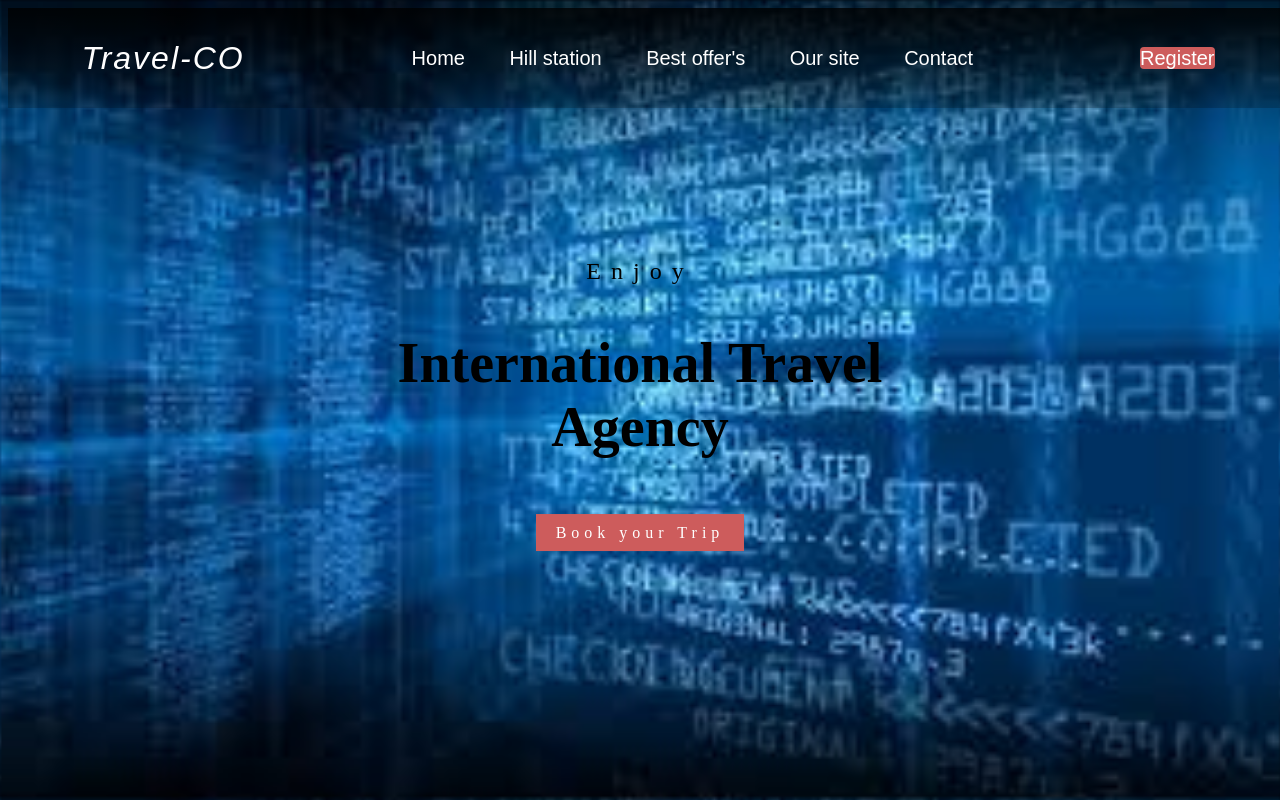
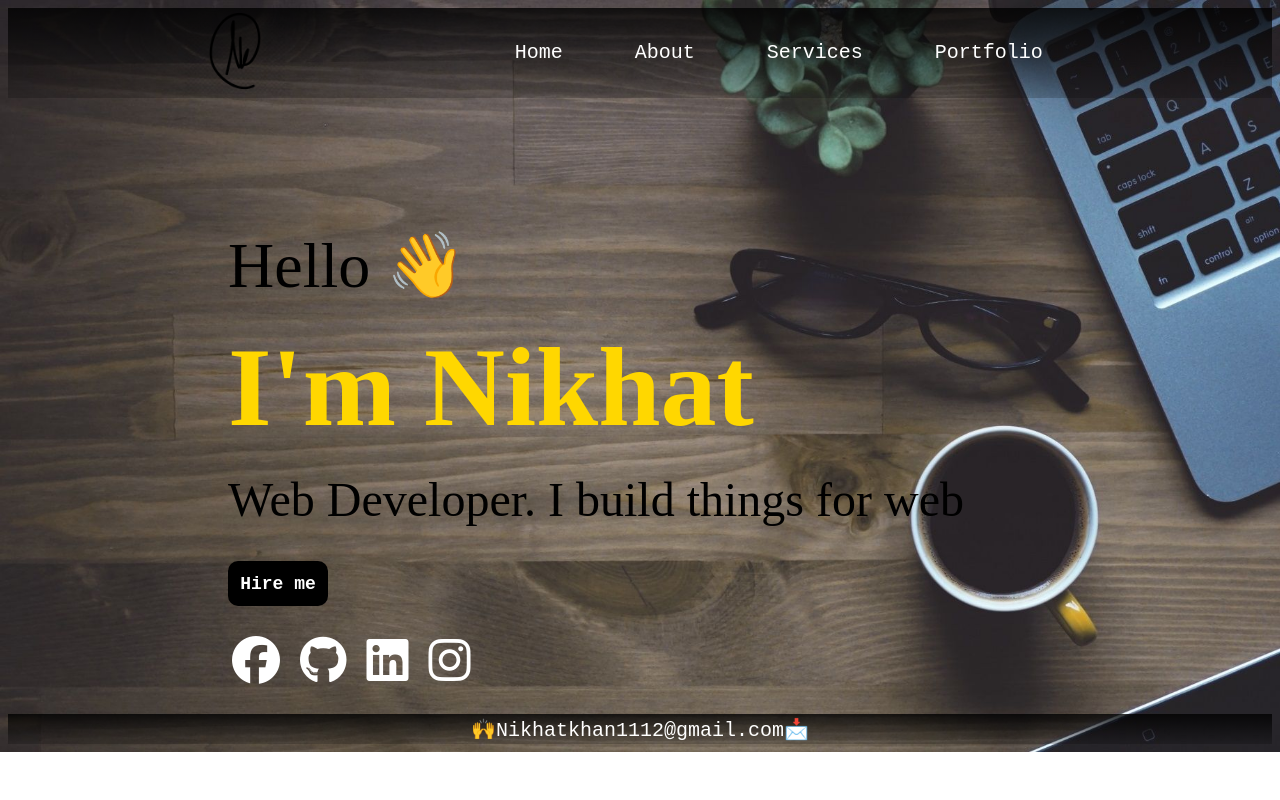
Before and after one commit to Nikhatkhan02/Landing-page, a plain HTML site: page first.html in a window 1280 px wide. Drawn offline with Linux system fonts and the light colour scheme.

Commit message:
all commit

```diff
--- a/first.html
+++ b/first.html
@@ -4,29 +4,37 @@
     <meta charset="UTF-8">
     <meta name="viewport" content="width=device-width, initial-scale=1.0">
     <title>Landing page</title>
+    <link rel="stylesheet" href="https://cdnjs.cloudflare.com/ajax/libs/font-awesome/6.5.1/css/all.min.css" integrity="sha512-DTOQO9RWCH3ppGqcWaEA1BIZOC6xxalwEsw9c2QQeAIftl+Vegovlnee1c9QX4TctnWMn13TZye+giMm8e2LwA==" crossorigin="anonymous" referrerpolicy="no-referrer" />
     <link rel="stylesheet" href="style.css">
+    <script src="https://kit.fontawesome.com/a91403a9cf.js" crossorigin="anonymous"></script>
 </head>
 <body>
-     <nav>
+    <div class="navbar">
         <div class="logo">
-            <i>Travel-CO</i>
+            <img src="nkpng.png">
         </div>
-        <div class="menu">
-            <a href="#">Home</a>
-            <a href="#">Hill station</a>
-            <a href="#">Best offer's</a>
-            <a href="#">Our site</a>
-            <a href="#">Contact</a>
-        </div>
-        <div class="register">
-            <a href="#">Register</a>
+    <div class="nav-item">
+        <a href="#">Home</a>
+        <a href="#">About</a>
+       <a href="#">Services </a>
+        <a href="#">Portfolio</a>
+    </div>
+</div>
+<div class="hey-section">
+    <p>Hello &#128075;</p>
+    <h2>I'm Nikhat</h2>
+    <p>Web Developer.
+    I build  things for web</p>
+    <button>Hire me</button>
+</div>
+<div class="icons">
+    <a href="https://www.facebook.com/profile.php?id=100059030652200"><i class="fa-brands fa-facebook fa-3x" style="color:white;" ></i></a>
+    <a href="https://github.com/Nikhatkhan02"><i class="fa-brands fa-github fa-3x" style="color:white;" ></i></a>
+   <a href="https://www.linkedin.com/in/nikhat-khan-72baa8261"><i class="fa-brands fa-linkedin fa-3x" style="color:white;" ></i></a>
+    <a href="https://www.instagram.com/nikhat_6078?igsh=MzNINGNkZWQ4Mg=="><i class="fa-brands fa-instagram fa-3x"style="color:white;"  ></i></a>
      </div>
-       </nav>
-
-<section class="txt">
-    <span>Enjoy</span>
-    <h1>International Travel Agency</h1><br>
-    <a href="#">Book your Trip</a>
-</section>
+<footer>
+   <a href="#">&#128588Nikhatkhan1112@gmail.com&#128233</a>
+    </footer>
 </body>
 </html>
--- a/style.css
+++ b/style.css
@@ -1,89 +1,94 @@
  body{
-
-   width: 100%;
-   height: 100%;
-   background:url('images\ \(1\).jfif');
+   background: url(webbg.jpg);
+   background-repeat: no-repeat;
    background-size: cover;
  }
-
- nav{
+ .logo img{
+      width: 100px;
+      mix-blend-mode: multiply;
+      }
+ .navbar{
    background: linear-gradient(rgba(0,0,0,0.8),rgba(0,0,0,0.2));
-   font-family: sans-serif;
-    width: 100%;
-    height: 100px;
-
+   justify-content:space-evenly ;
+   display: flex;
+   align-items: center;
+}
+ .nav-item{
+    width: 50%;
+   display: flex;
+   justify-content: space-evenly;
+   align-items: center;
+   font-size: 20px;
+    font-family:monospace;
+ }
+ .nav-item a {
    color:white;
-    align-items: center;
-    display: flex;
-     justify-content: space-around;
+   text-decoration: none;
+   padding: 10px 20px;
+}
+.nav-item a:hover{
+   background: transparent;
+   border: 1px solid white;
+   transition: 0.4s ;}
+.hey-section{
+   margin: 130px 220px 30px;
 
  }
- .logo{
-    font-size: 2em;
-    letter-spacing: 2px;
+.hey-section :nth-child(1){
+   font-size: 4rem;
+   margin-bottom: 20px;
+   color:black;
    }
- .menu a{
-    text-decoration: none;
+.hey-section h2{
+   font-size: 7rem;
+    color:gold;
+    margin-bottom: 20px;
+    margin-top: 10px;
+   font-family:serif;
+}
+.hey-section :nth-child(3){
+   font-size: 3rem;
+   margin-top: -0px;
+   color:black;
+   }
+.hey-section button{
+   height: 45px;
+   width: 100px;
+   border-radius: 10px;
+   border: none;
+   background: black;
    color: white;
-    padding: 10px 20px;
+   font-family: monospace;
+   font-size: 18px;
+   font-weight: 800;
+   margin-top: -15px;
+   cursor: pointer;
+}
+.hey-section button:hover{
+   background: transparent;
+   border: 1px solid white;
+   transition: 0.4s ;}
+.icons{
+   display: flex;
+   margin-left: 14rem;
+   gap: 20px;
+}
+footer{
+   height: 30px;
+   margin-top: 30px;
    font-size: 20px;
-    position: relative;
- }
- .menu a:before{
-    content: '';
-    position: absolute;
-    top: 0;
-    left: 0;
-    width: 0%;
-    height: 100%;
-   border-bottom: 2px solid indianred;
-   transition: 0.4s linear;
-}
-.menu a:hover::before{
-    width: 90%;
+   font-family: monospace;
+   background: linear-gradient(rgba(0,0,0,0.8),rgba(0,0,0,0.2));
+   justify-content:space-evenly ;
+   display: flex;
+   align-items: center;
 
    }
- .register a{
+footer a{
+   color: white;
    text-decoration: none;
-    color: white;
-    background: indianred;
-    padding: 10px 20 px;
-    font-size: 20px;
-   border-radius:4px ;
    }
- .register a:hover{
+   footer a:hover{
       background: transparent;
-    border: 1px solid indianred;
-    transition: 0.4s ;
-
- }
- .txt{
-    max-width: 650px;
-    position: absolute;
-    top: 50%;
-    left: 50%;
-    transform: translate(-50%,-50%);
-    text-align: center;
-    color:black;
-
- }
- .txt span{
-   font-size: 1.5em;
-    letter-spacing: 10px;
- }
- .txt h1{
-    font-size: 3.5em;
- }
- .txt a{
-    text-decoration: none;
-    color: white;
-    background:indianred;
-    padding:10px 20px;
-    letter-spacing: 5px;
- }
- .txt a:hover{
-    background: transparent;
-    border: 1px solid indianred;
-    transition: 0.4s ;
-
- }
+      border: 1px solid white;
+      transition: 0.4s ;}
```
Also changed, not shown: images (1).jfif (deleted), nkpng.png (added), webbg.jpg (added). Lines whose indentation alone changed are shown as unchanged.
